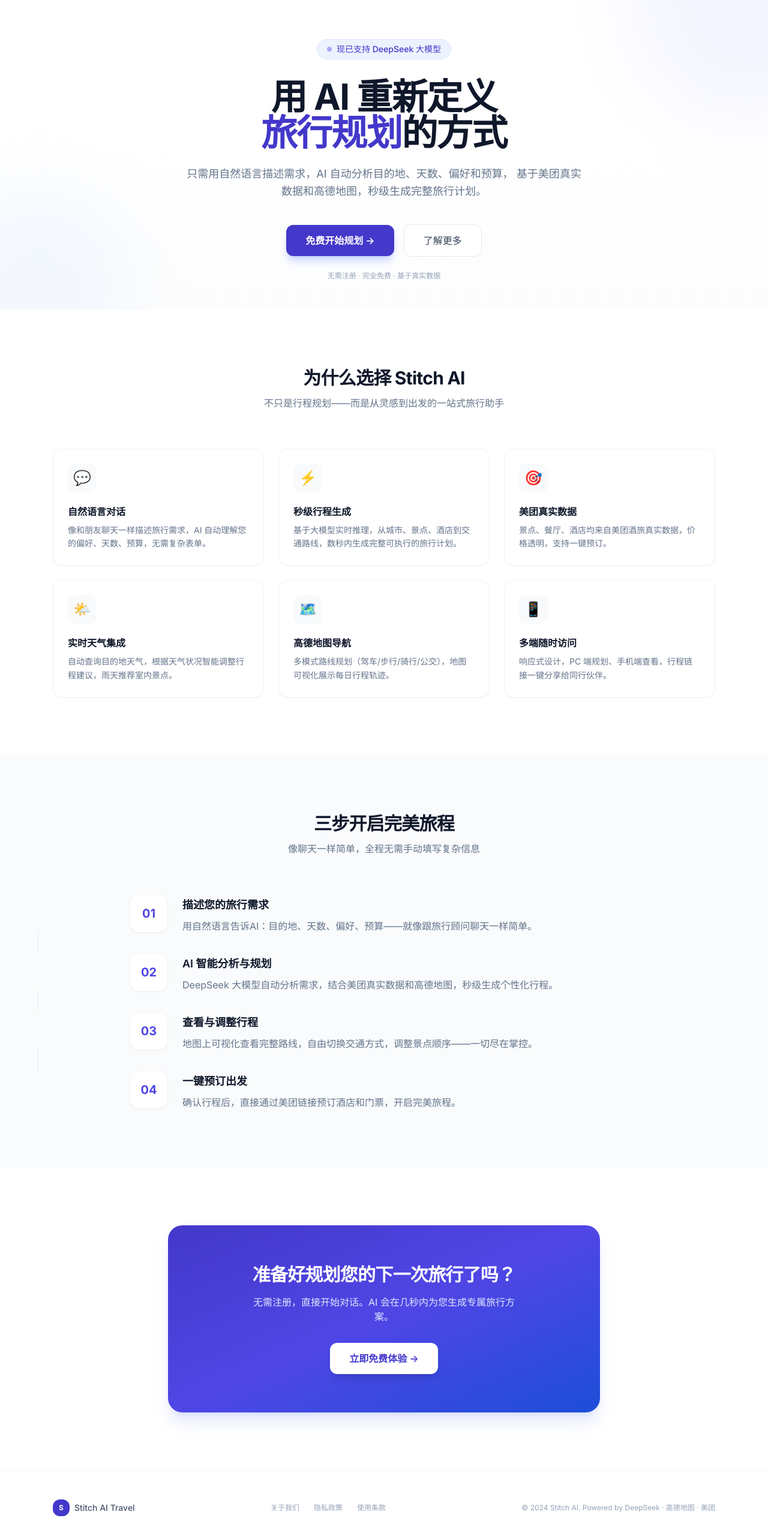
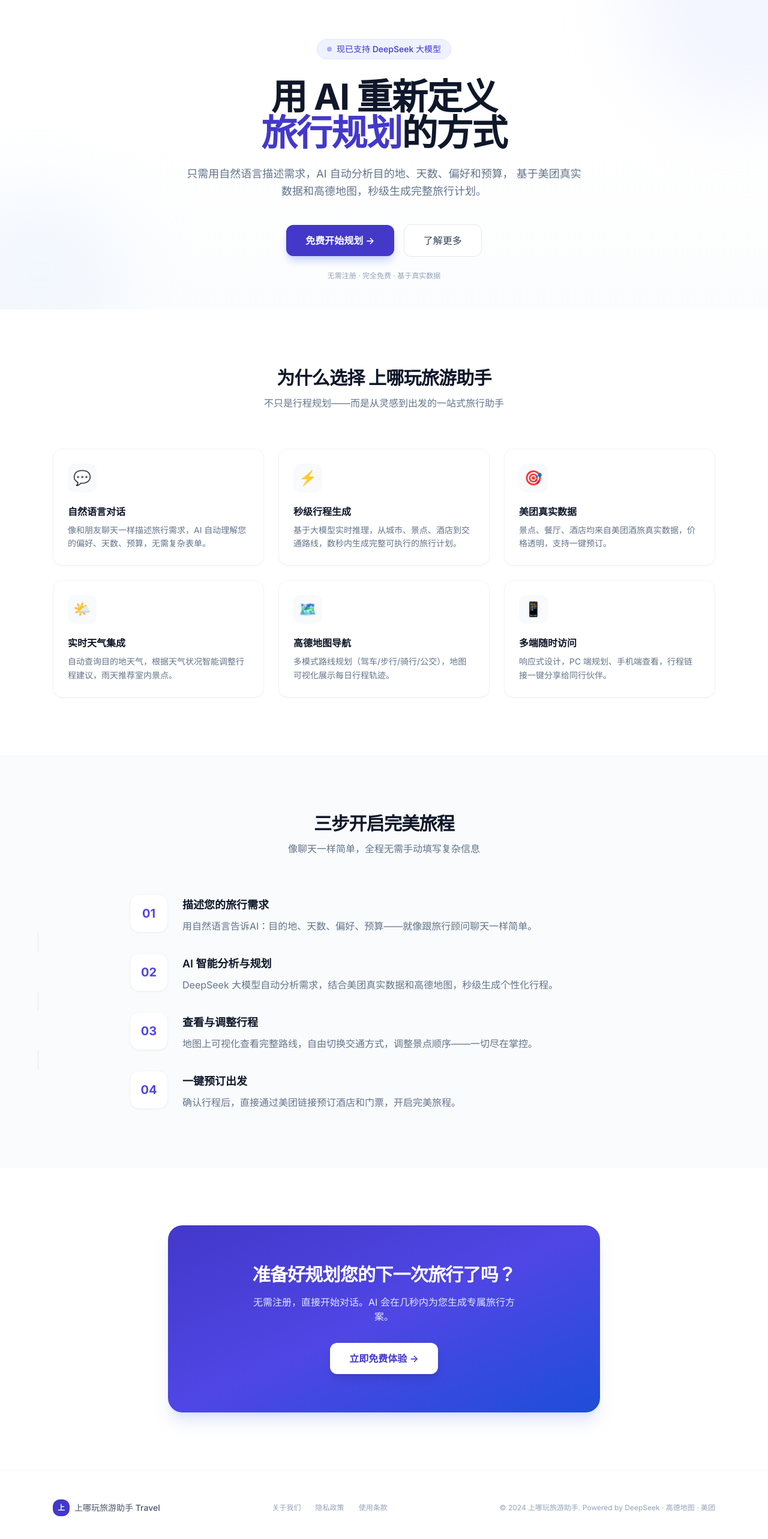
Before and after one commit to fantongzhou/PlayWhereClient, a Nuxt app: page / in a window 1280 px wide. Shown: the part 96-2662 px from the top of the page at 60% size. Built offline with nearby package versions, Linux system fonts and the light colour scheme.

Commit message:
feat: 应用名字修改

```diff
--- a/components/RouteCard.vue
+++ b/components/RouteCard.vue
@@ -90,7 +90,7 @@ function formatDuration(seconds: number): string {
         <span v-if="isTransit(mode)" class="text-amber-500 text-[10px]">高德地图</span>
         <span v-else class="text-slate-400 text-[10px]">
           {{ formatDuration(segment.routes[mode]?.duration ?? 0) }}
-          · {{ segment.routes[mode]?.price ? `¥${segment.routes[mode]?.price}` : '免费' }}
+          · {{ segment.routes[mode]?.price ? `¥${segment.routes[mode]?.price}` : '' }}
         </span>
       </button>
     </div>
--- a/components/TimelinePanel.vue
+++ b/components/TimelinePanel.vue
@@ -1,6 +1,11 @@
 <script setup lang="ts">
 import { useTripStore } from '../stores/trip';
 import DayCard from './DayCard.vue';
+
+const props = withDefaults(defineProps<{
+  /** 平铺模式：不设 flex-1 和内滚，由外层容器统一滚动（移动端 drawer 使用） */
+  flat?: boolean;
+}>(), { flat: false });
 
 const tripStore = useTripStore();
 
@@ -16,7 +21,7 @@ function getWeatherIcon(condition: string): string {
 </script>
 
 <template>
-  <div class="flex flex-col h-full" v-if="tripStore.plan">
+  <div :class="['flex flex-col', props.flat ? '' : 'h-full']" v-if="tripStore.plan">
     <!-- 头部 -->
     <div class="px-4 py-3 border-b border-gray-100 shrink-0">
       <h2 class="text-base font-bold text-slate-900">
@@ -40,8 +45,8 @@ function getWeatherIcon(condition: string): string {
       </button>
     </div>
 
-    <!-- 行程内容（可滚动） -->
-    <div class="flex-1 overflow-y-auto p-4 space-y-6 custom-scrollbar">
+    <!-- 行程内容（flat 模式下不设 flex-1 和 overflow，由外层滚动） -->
+    <div :class="props.flat ? 'p-4 space-y-6' : 'flex-1 overflow-y-auto p-4 space-y-6 custom-scrollbar'">
       <DayCard
         v-for="day in tripStore.plan.days.filter(d => d.day === tripStore.activeDay)"
         :key="day.day"
--- a/nuxt.config.ts
+++ b/nuxt.config.ts
@@ -22,6 +22,7 @@ export default defineNuxtConfig({
   },
 
   devServer: {
+    host: 'http://192.168.31.150',
     port: 5173,
   },
 
--- a/pages/index.vue
+++ b/pages/index.vue
@@ -47,8 +47,8 @@ const steps = [
     <header class="sticky top-0 z-50 bg-white/80 backdrop-blur-md border-b border-gray-100">
       <nav class="max-w-6xl mx-auto px-6 h-16 flex items-center justify-between">
         <div class="flex items-center gap-2.5">
-          <div class="w-9 h-9 bg-indigo-700 rounded-lg flex items-center justify-center text-white font-bold text-sm">S</div>
-          <span class="text-lg font-semibold text-slate-900 tracking-tight">Stitch AI</span>
+          <div class="w-9 h-9 bg-indigo-700 rounded-lg flex items-center justify-center text-white font-bold text-sm">上</div>
+          <span class="text-lg font-semibold text-slate-900 tracking-tight">上哪玩旅游助手</span>
         </div>
         <div class="hidden md:flex items-center gap-8">
           <a href="#features" class="text-sm text-slate-500 hover:text-slate-900 transition-colors">功能</a>
@@ -111,7 +111,7 @@ const steps = [
     <section id="features" class="py-24 bg-white">
       <div class="max-w-6xl mx-auto px-6">
         <div class="text-center mb-16">
-          <h2 class="text-3xl font-bold text-slate-900 tracking-tight">为什么选择 Stitch AI</h2>
+          <h2 class="text-3xl font-bold text-slate-900 tracking-tight">为什么选择 上哪玩旅游助手</h2>
           <p class="mt-3 text-slate-500 max-w-xl mx-auto">不只是行程规划——而是从灵感到出发的一站式旅行助手</p>
         </div>
 
@@ -185,8 +185,8 @@ const steps = [
     <footer class="border-t border-gray-100 bg-white">
       <div class="max-w-6xl mx-auto px-6 py-12 flex flex-col md:flex-row items-center justify-between gap-6">
         <div class="flex items-center gap-2">
-          <div class="w-7 h-7 bg-indigo-700 rounded flex items-center justify-center text-white font-bold text-xs">S</div>
-          <span class="text-sm font-medium text-slate-600">Stitch AI Travel</span>
+          <div class="w-7 h-7 bg-indigo-700 rounded flex items-center justify-center text-white font-bold text-xs">上</div>
+          <span class="text-sm font-medium text-slate-600">上哪玩旅游助手 Travel</span>
         </div>
         <div class="flex items-center gap-6">
           <a href="#" class="text-xs text-slate-400 hover:text-slate-600 transition-colors">关于我们</a>
@@ -194,7 +194,7 @@ const steps = [
           <a href="#" class="text-xs text-slate-400 hover:text-slate-600 transition-colors">使用条款</a>
         </div>
         <p class="text-xs text-slate-400">
-          © 2024 Stitch AI. Powered by DeepSeek · 高德地图 · 美团
+          © 2024 上哪玩旅游助手. Powered by DeepSeek · 高德地图 · 美团
         </p>
       </div>
     </footer>
--- a/pages/m/plan.vue
+++ b/pages/m/plan.vue
@@ -46,7 +46,7 @@ function newChat() {
     <header class="bg-white border-b border-gray-200 px-4 py-2.5 flex items-center justify-between shrink-0 z-30">
       <div class="flex items-center gap-2">
         <div class="w-7 h-7 bg-blue-600 rounded flex items-center justify-center text-white font-bold text-xs">S</div>
-        <h1 class="text-base font-semibold text-slate-800">AI 旅行规划</h1>
+        <h1 class="text-base font-semibold text-slate-800">上哪玩旅游助手</h1>
       </div>
       <div class="flex items-center gap-2">
         <a href="/" class="text-xs text-slate-400 hover:text-slate-600">首页</a>
@@ -179,25 +179,25 @@ function newChat() {
           <span class="text-[10px] text-slate-400 mt-1">下拉收起</span>
         </div>
 
-        <!-- Drawer Content -->
-        <div class="flex-1 flex flex-col overflow-hidden">
-          <!-- 地图区域 -->
-          <div class="h-[45%] shrink-0 bg-slate-100 mx-3 rounded-xl overflow-hidden border border-gray-200">
+        <!-- Drawer Content：地图 + 分隔线固定，行程 + 贴士滚动 -->
+        <div class="flex-1 flex flex-col overflow-hidden px-3">
+          <!-- 地图区域（固定） -->
+          <div class="h-52 shrink-0 rounded-xl overflow-hidden border border-gray-200 mb-2">
             <ClientOnly fallback-tag="div" fallback="地图加载中...">
               <TravelMap />
             </ClientOnly>
           </div>
 
-          <!-- 分隔 + 标签 -->
-          <div class="flex items-center gap-2 px-4 py-2 shrink-0">
+          <!-- 分隔 + 标签（固定） -->
+          <div class="flex items-center gap-2 py-2 shrink-0">
             <div class="flex-1 h-px bg-gray-200" />
             <span class="text-xs text-slate-400 font-medium">行程时间线</span>
             <div class="flex-1 h-px bg-gray-200" />
           </div>
 
-          <!-- 行程区域 -->
-          <div class="flex-1 overflow-y-auto px-3 pb-6">
-            <TimelinePanel />
+          <!-- 行程 + 贴士（可滚动） -->
+          <div class="flex-1 overflow-y-auto pb-6">
+            <TimelinePanel flat />
           </div>
         </div>
       </div>
--- a/pages/plan.vue
+++ b/pages/plan.vue
@@ -30,7 +30,7 @@ const {
     <header class="bg-white border-b border-gray-200 px-6 py-3 flex items-center justify-between shrink-0 z-20">
       <div class="flex items-center gap-2">
         <div class="w-8 h-8 bg-blue-600 rounded flex items-center justify-center text-white font-bold text-sm">S</div>
-        <h1 class="text-xl font-semibold tracking-tight text-slate-800">AI 旅行规划</h1>
+        <h1 class="text-xl font-semibold tracking-tight text-slate-800">上哪玩旅游助手</h1>
       </div>
       <div class="flex items-center gap-2">
         <a href="/m/plan" class="text-xs text-slate-400 hover:text-slate-600 md:hidden">📱</a>
```
Also changed, not shown: 1 other file (tests, documents, lock files or other folders).
